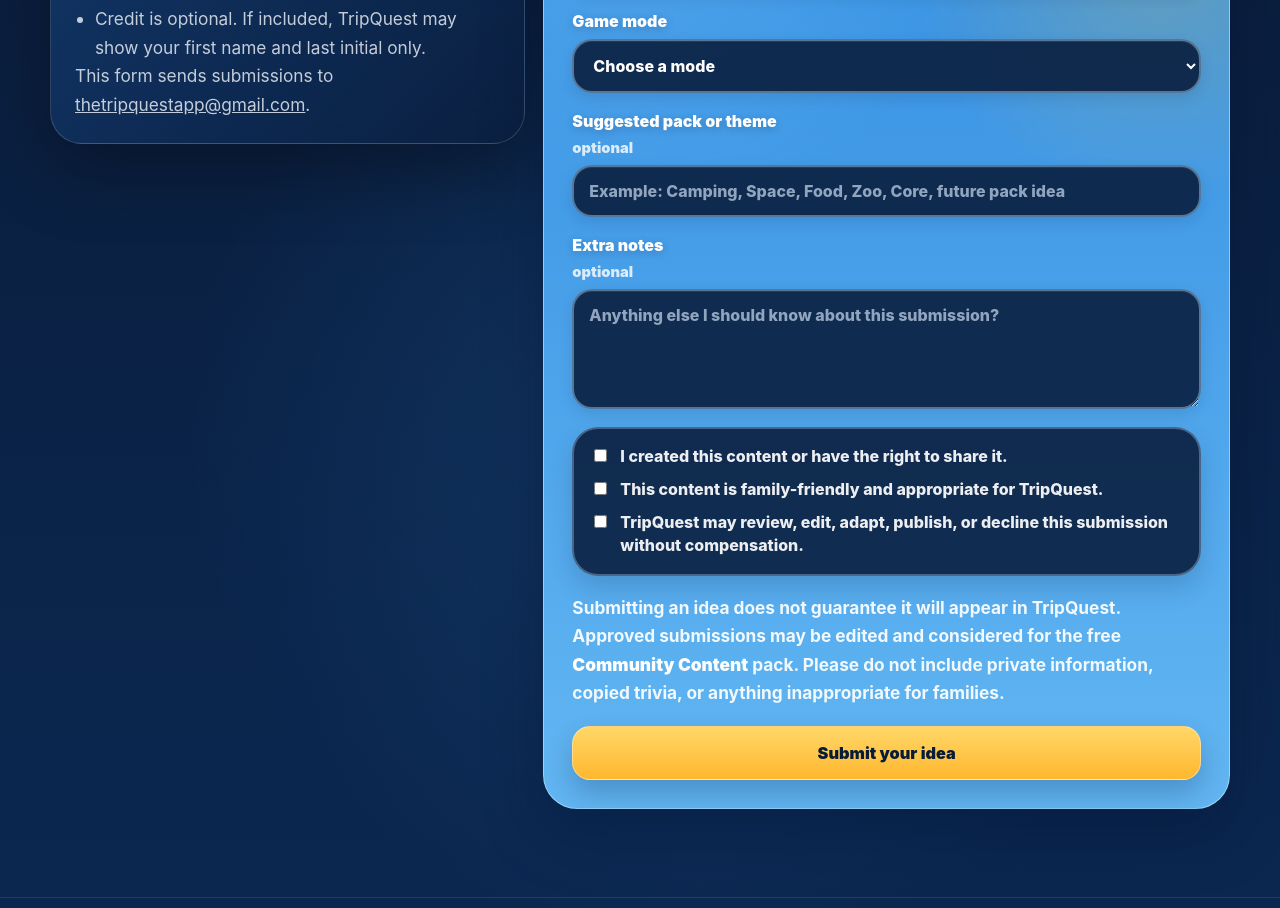
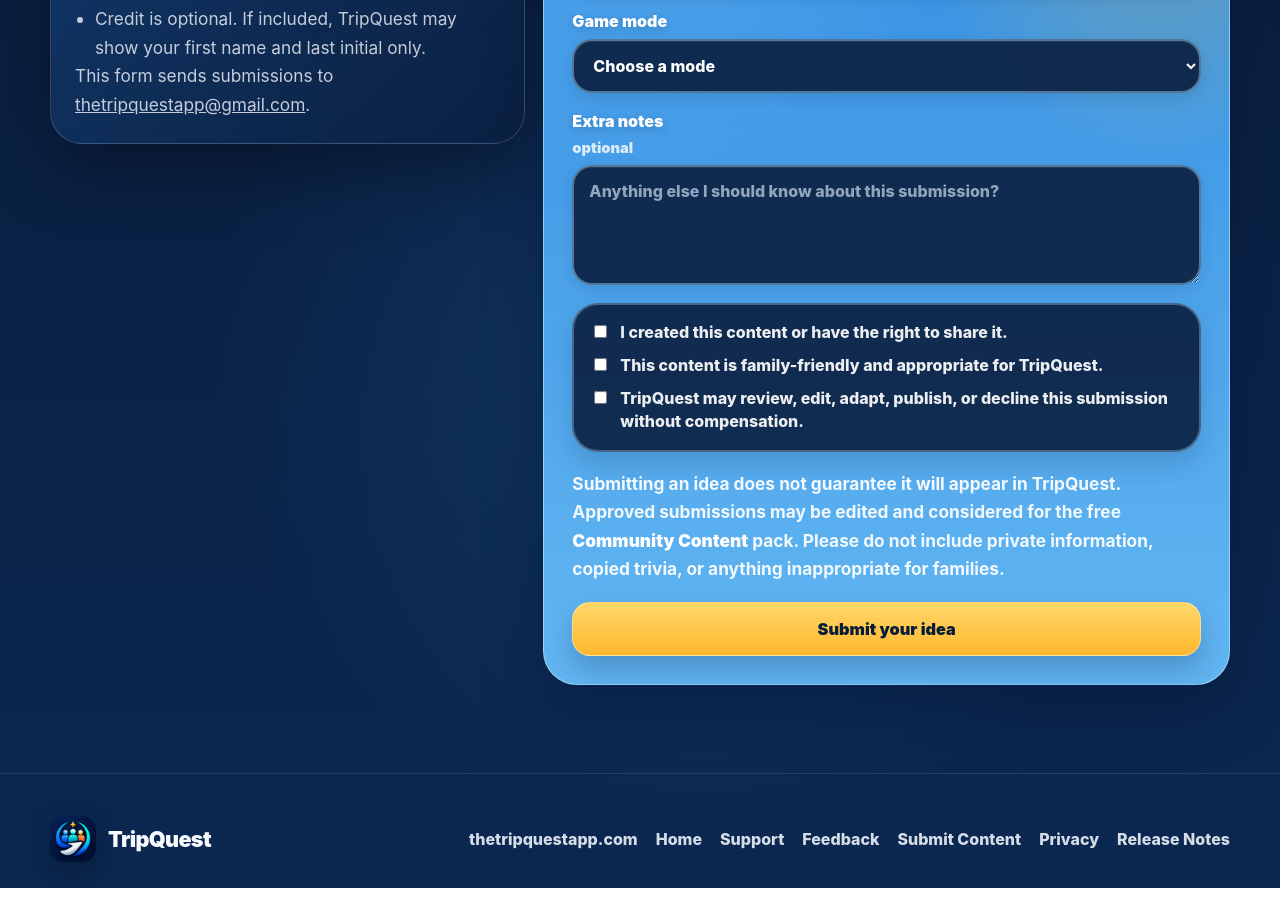
Before and after one commit to velocats/thetripquestapp.com, a plain HTML site: page submit-content.html in a window 1280 px wide. Shown: the part 920-1828 px from the top of the page. Drawn offline with Linux system fonts and the light colour scheme.

Commit message:
Update TripQuest website

```diff
--- a/submit-content.html
+++ b/submit-content.html
@@ -92,10 +92,6 @@
               </select>
             </label>
 
-            <label>
-              Suggested pack or theme <span class="optional-label">optional</span>
-              <input name="suggestedTheme" type="text" placeholder="Example: Camping, Space, Food, Zoo, Core, future pack idea" />
-            </label>
 
             <div class="mode-fields" data-mode="Trivia" hidden>
               <h3>Trivia fields</h3>
```
